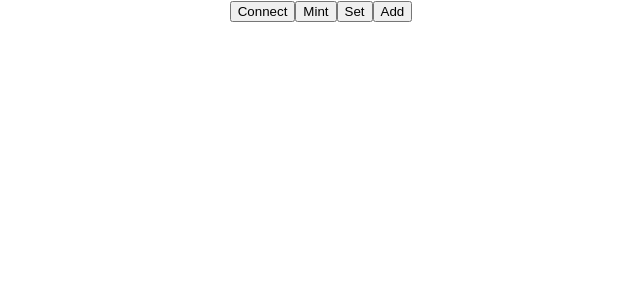
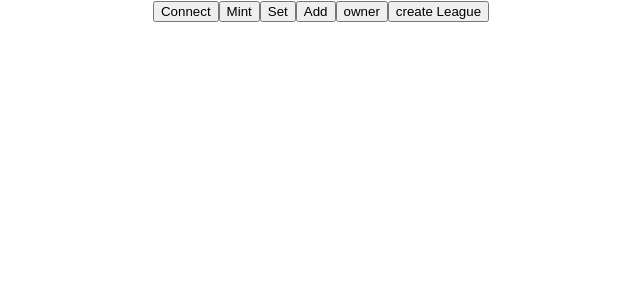
Before and after one commit to 0xabh/banter, a JavaScript app in the folder frontend/: page / in a window 1280 px wide. Shown: the top 300 px of the page, without its empty margins (319-959 px from the left). Built offline with nearby package versions, Linux system fonts and the light colour scheme; the HTML template or start-up script is replaced by a standard one.

Commit message:
Added some more functions

```diff
--- a/frontend/src/App.js
+++ b/frontend/src/App.js
@@ -31,7 +31,6 @@ function App() {
     await tx.wait();
   }
 
-
   const addPLayer=async()=>{
     const provider=getWeb3Provider();
     const signer = provider.getSigner();
@@ -42,10 +41,33 @@ function App() {
       console.log(name);
     });
     console.log(contract);
-    const tx=await contract.addPlayer("Ronaldo","RON",1,1,2,10000,1000,{gasLimit:3000000});
+    const tx=await contract.addPlayer("Ronaldo","RON",1,1,2,10000,1000,{gasLimit:ethers.utils.hexlify(3000000)});
+    await tx.wait();
+  }
+  const getOwner=async()=>{
+    const provider=getWeb3Provider();
+    const contract=getMainContractRead(provider);
+    const tx=await contract.owner();
+    console.log(tx);
+  }
+  const createTeam=async()=>{
+    const players=[""];
+    const leagueId= 1;
+    const provider=getWeb3Provider();
+    const contract=getMainContract(provider);
+    console.log(contract);
+    const amount = ethers.utils.parseEther("10");
+    const tx=await contract.createTeam(players,leagueId,{value:amount});
     await tx.wait();
   }
 
+  const createLeague=async()=>{
+    const provider=getWeb3Provider();
+    const contract=getMainContract(provider);
+    console.log(contract);
+    const tx=await contract.createLeagues("LALIGA",100000000,{gasLimit: ethers.utils.hexlify(3000000)});
+    await tx.wait();
+  }
 
 
 
@@ -55,6 +77,8 @@ function App() {
       <button onClick={mintBaseToken}>Mint</button>
       <button onClick={setNewOwner}>Set</button>
       <button onClick={addPLayer}>Add</button>
+      <button onClick={getOwner}>owner</button>
+      <button onClick={createLeague}>create League</button>
     </div>
   );
 }
```
